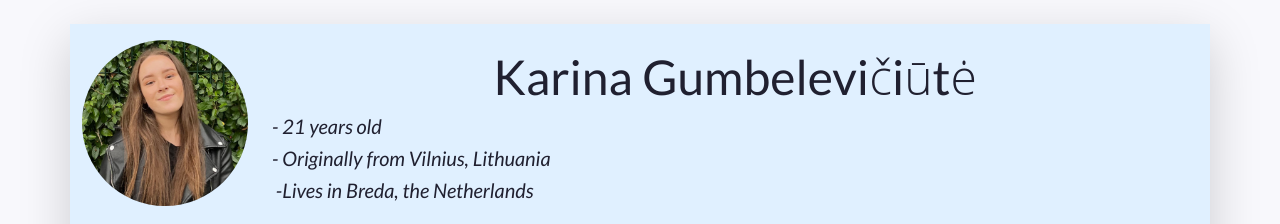
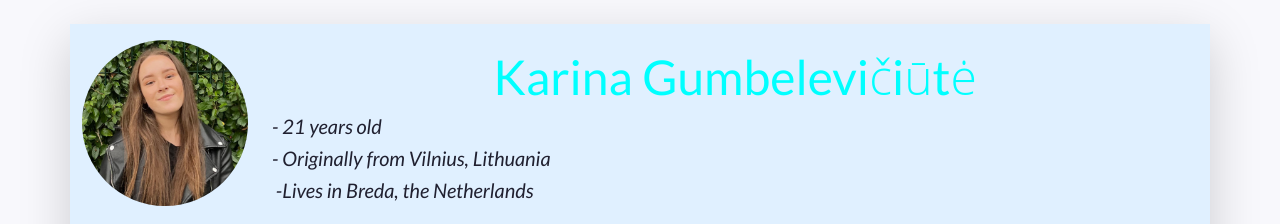
Before and after one commit to Karinagumb/PRJ4_224646, a plain HTML site: page index.html in a window 1280 px wide. Shown: the top 224 px of the page. Drawn offline with nearby package versions, Linux system fonts and the light colour scheme.

Commit message:
new class

```diff
--- a/css/styles.css
+++ b/css/styles.css
@@ -49,3 +49,7 @@ body {
 	height: 1em;
 	flex-basis: 1.4em;
 }
+
+.assignement {
+	color: aqua;
+}
--- a/index.html
+++ b/index.html
@@ -48,7 +48,7 @@
         <!--
           A container to wrap around your name and tagline. Full-width at small size, then columns of increasing size.
         -->
-        <div class="col-12 col-sm-8 col-md-9 col-lg-10 my-3 header-content"> <h1 class="fw-bold"  </h1> <h2 class="display-5 text-center"> Karina Gumbelevičiūtė</h2>
+        <div class="col-12 col-sm-8 col-md-9 col-lg-10 my-3 header-content"> <h1 class="fw-bold"  </h1> <h2 class="display-5 text-center assignement"> Karina Gumbelevičiūtė</h2>
           <h5 class="fst-italic tagline">- 21 years old</h5>
           <h5 class="fst-italic tagline">- Originally from Vilnius, Lithuania</h5>
           <h5 class="fst-italic tagline">&nbsp;-Lives in Breda, the Netherlands&nbsp;</h5>
```
